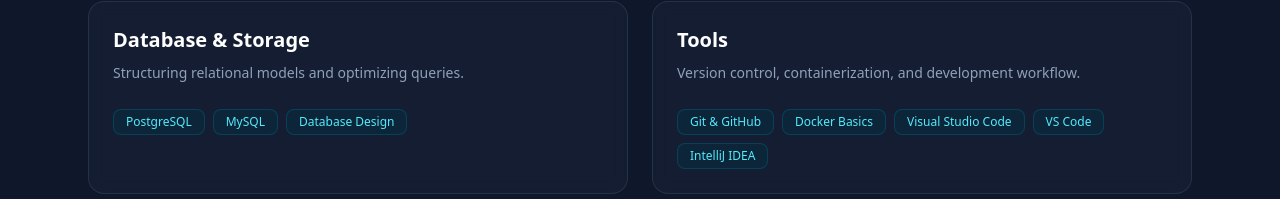
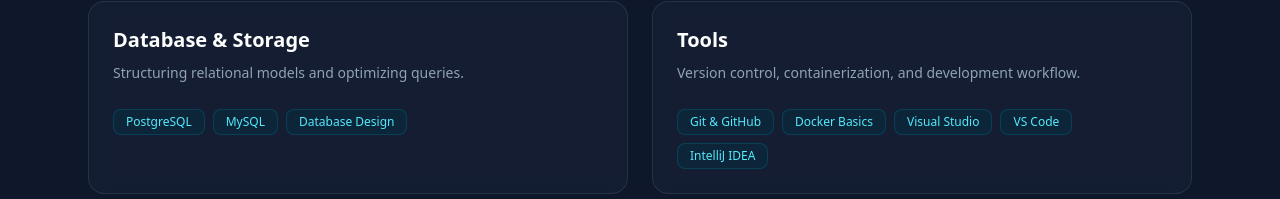
Before and after one commit to Personal-Portfolio-Website/Personal-Portfolio-FE, a Next.js app: page /skills in a window 1280 px wide. Shown: the part 544-743 px from the top of the page. Built offline with nearby package versions, Linux system fonts and the light colour scheme.

Commit message:
feat: complete skills page with technical arsenal grid

```diff
--- a/src/data/skills.ts
+++ b/src/data/skills.ts
@@ -19,6 +19,6 @@
     {
         title: "Tools",
         description: "Version control, containerization, and development workflow.",
-        skills: ["Git & GitHub", "Docker Basics", "Visual Studio Code", "VS Code", "IntelliJ IDEA"],
+        skills: ["Git & GitHub", "Docker Basics", "Visual Studio", "VS Code", "IntelliJ IDEA"],
     },
 ];
```
